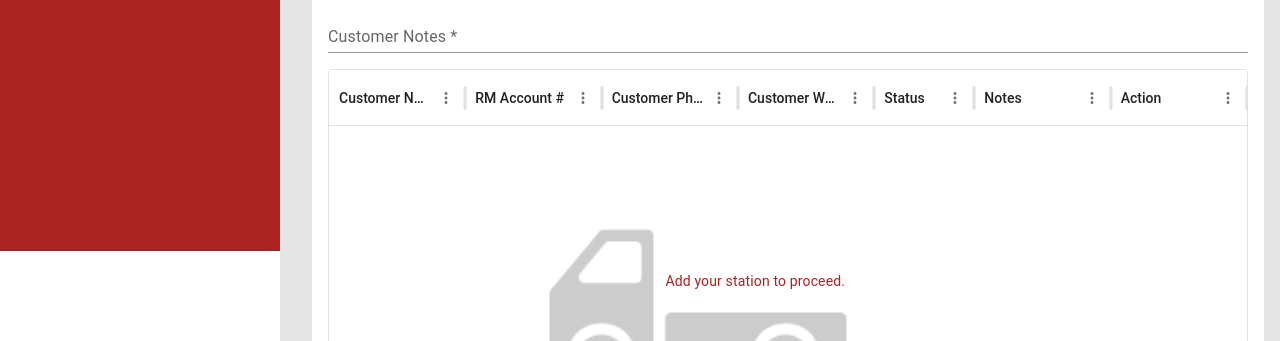
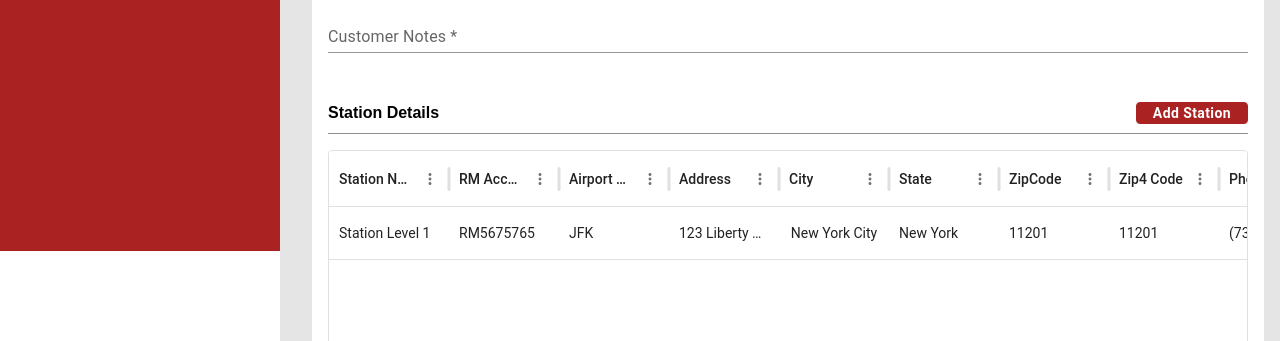
Before and after one commit to RM-Trucking/RM-Trucking, a React (Vite) app in the folder frontend/: page /app/maintenance/customer-maintenance/customer-view in a window 1280 px wide. Shown: the part 608-949 px from the top of the page. Built offline with nearby package versions, Linux system fonts and the light colour scheme.

Commit message:
station table data added

```diff
--- a/frontend/src/redux/slices/customer.jsx
+++ b/frontend/src/redux/slices/customer.jsx
@@ -13,7 +13,9 @@ const initialState = {
   customerSuccess: false,
   customerRows: [],
   customerSearchStr: "",
-  selectedCustomerRowDetails : {}
+  selectedCustomerRowDetails: {},
+  selectedCustomerStationDetails : {},
+  stationRows: [],
 };
 
 const slice = createSlice({
@@ -41,11 +43,35 @@ const slice = createSlice({
         'notes': "At example2.com, we prioritize our customers' shipping needs. Our platform offers a seamless experience for tracking shipments, managing delivery preferences, and accessing real-time updates View more",
       }];
     },
+    getCustomerStationDataSuccess(state, action) {
+      state.isLoading = false;
+      state.stationRows = [
+        {
+          stationName : 'Station Level 1',
+          rmAccountNo : 'RM5675765',
+          airportCode : 'JFK',
+          address     : '123 Liberty Ave...',
+          city        : 'New York City',
+          state       : 'New York',
+          zipCode     : '11201',
+          zip4Code    : '11201',
+          phoneNo     : '(733) 555-0123',
+          faxNo       : '',
+          openTime    : '12:00',
+          closeTime   : '07:00',
+          hrs         : '5',
+          warehouse   : 'Warehouse'
+        }
+      ];
+    },
     setCustomerSearchStr(state, action) {
       state.customerSearchStr = action.payload;
     },
     setSelectedCustomerRowDetails(state, action) {
       state.selectedCustomerRowDetails = action.payload;
+    },
+    setSelectedCustomerStationRowDetails(state, action) {
+      state.selectedCustomerStationDetails = action.payload;
     },
 
   },
@@ -53,7 +79,8 @@ const slice = createSlice({
 
 export const {
   setCustomerSearchStr,
-  setSelectedCustomerRowDetails
+  setSelectedCustomerRowDetails,
+  setSelectedCustomerStationRowDetails,
 } = slice.actions;
 export default slice.reducer;
 
@@ -72,3 +99,14 @@ export function getCustomerData() {
     }
   };
 }
+export function getCustomerStationData() {
+  return async () => {
+    dispatch(slice.actions.startLoading());
+    try {
+      // const response = await axios.get('/stationdata');
+      dispatch(slice.actions.getCustomerStationDataSuccess([]));
+    } catch (error) {
+      dispatch(slice.actions.hasError(error));
+    }
+  };
+}
--- a/frontend/src/sections/customer/CustomerViewStationTable.jsx
+++ b/frontend/src/sections/customer/CustomerViewStationTable.jsx
@@ -3,32 +3,32 @@ import { useNavigate, useLocation } from 'react-router-dom';
 import { DataGrid } from '@mui/x-data-grid';
 import { Box, Stack, Typography, Button, Chip, Tooltip, Divider } from '@mui/material';
 import { useDispatch, useSelector } from '../../redux/store';
-import { getCustomerData } from '../../redux/slices/customer';
 import Iconify from '../../components/iconify';
 import ConfirmDialog from '../../components/confirm-dialog';
 import { PATH_DASHBOARD } from '../../routes/paths';
-import { setSelectedCustomerRowDetails } from '../../redux/slices/customer';
+import { getCustomerStationData, setSelectedCustomerStationRowDetails } from '../../redux/slices/customer';
 import CustomNoRowsOverlay from '../shared/CustomNoRowsOverlay';
 
 export default function CustomerViewStationTable() {
     const dispatch = useDispatch();
     const navigate = useNavigate();
-    const customerRows = useSelector((state) => state?.customerdata?.customerRows);
+    const stationRows = useSelector((state) => state?.customerdata?.stationRows);
     const customerLoading = useSelector((state) => state?.customerdata?.isLoading);
     const [openConfirmDialog, setOpenConfirmDialog] = useState(false);
     const notesRef = useRef('');
 
     // datagrid columns
-    const columns = [{
-        field: "customerName",
-        headerName: "Customer Name",
-        minWidth: 100,
+    const columns = [
+        {
+            field: "stationName",
+            headerName: "Station Name",
+            minWidth: 120,
             flex: 1
         },
         {
             field: "rmAccountNo",
             headerName: "RM Account #",
-        minWidth: 100,
+            minWidth: 110,
             flex: 1,
             renderCell: (params) => {
                 const element = (
@@ -36,9 +36,7 @@ export default function CustomerViewStationTable() {
                         sx={{
                             display: 'flex',
                             flex: 1,
-                        color: '#A22',
                             width: '100%',
-                        textDecoration: 'underline'
                         }}
                     >
                         {params?.row?.rmAccountNo}
@@ -48,66 +46,81 @@ export default function CustomerViewStationTable() {
             },
         },
         {
-        field: "customerPhNo",
-        headerName: "Customer Phone #",
-        minWidth: 100,
+            field: "airportCode",
+            headerName: "Airport Code",
+            minWidth: 110,
             flex: 1
         },
         {
-        field: "customerWebsite",
-        headerName: "Customer Website",
-        minWidth: 100,
+            field: "address",
+            headerName: "Address",
+            minWidth: 110,
             flex: 1
         },
         {
-        field: "status",
-        headerName: "Status",
-        minWidth: 100,
+            field: "city",
+            headerName: "City",
+            minWidth: 110,
             align: 'center',
-        cellClassName: 'center-status-cell',
-        renderCell: (params) => {
-            const element = (
-                <Box
-                    sx={{
-                        display: 'flex',
-                        flex: 1,
-                    }}
-                >
-                    <Chip label={params?.row?.status} sx={{ backgroundColor: (params?.row?.status?.toLowerCase() === 'inactive') ? 'rgba(143, 143, 143, 1)' : 'rgba(92, 172, 105, 1)', }} />
-                </Box>
-            );
-            return element;
-        },
         },
         {
-        field: "notes",
-        headerName: "Notes",
-        minWidth: 100,
+            field: "state",
+            headerName: "State",
+            minWidth: 110,
             flex: 1,
-        renderCell: (params) => {
-            const handleDialogOpen = () => {
-                setOpenConfirmDialog(true);
-                notesRef.current = params?.row?.notes;
-            }
-            const element = (
-                <Box
-                    sx={{
-                        display: 'flex',
+        },
+        {
+            field: "zipCode",
+            headerName: "ZipCode",
+            minWidth: 110,
             flex: 1,
-                    }}
-                >
-                    <Tooltip title={params?.row?.notes} arrow >
-                        <Iconify icon="icon-park-solid:notes" onClick={handleDialogOpen} sx={{ color: '#7fbfc4', marginTop: '15px', cursor: 'pointer' }} />
-                    </Tooltip>
-                </Box>
-            );
-            return element;
         },
+        {
+            field: "zip4Code",
+            headerName: "Zip4 Code",
+            minWidth: 110,
+            flex: 1,
+        },
+        {
+            field: "phoneNo",
+            headerName: "Phone #",
+            minWidth: 110,
+            flex: 1,
+        },
+        {
+            field: "Fax #",
+            headerName: "Phone #",
+            minWidth: 110,
+            flex: 1,
+        },
+        {
+            field: "openTime",
+            headerName: "Open Time",
+            minWidth: 110,
+            flex: 1,
+        },
+        {
+            field: "closeTime",
+            headerName: "Close Time",
+            minWidth: 110,
+            flex: 1,
+        },
+        {
+            field: "hrs",
+            headerName: "Hrs",
+            minWidth: 110,
+            flex: 1,
+        },
+        {
+            field: "warehouse",
+            headerName: "Warehouse",
+            minWidth: 110,
+            flex: 1,
         },
         {
             field: "actions",
             headerName: "Action",
-        minWidth: 100,
+            minWidth: 110,
             flex: 1,
             renderCell: (params) => {
                 const element = (
@@ -119,7 +132,7 @@ export default function CustomerViewStationTable() {
                     >
                         <Tooltip title={'View'} arrow>
                             <Iconify icon="carbon:view-filled" sx={{ color: '#000', marginTop: '15px', mr: 2 }} onClick={() => {
-                            dispatch(setSelectedCustomerRowDetails(params?.row));
+                                dispatch(setSelectedCustomerStationRowDetails(params?.row));
                                 navigate(PATH_DASHBOARD?.maintenance?.customerMaintenance?.customerView);
                             }} />
                         </Tooltip>
@@ -138,74 +151,46 @@ export default function CustomerViewStationTable() {
 
     // call api to get table data
     useEffect(() => {
-        dispatch(getCustomerData());
+        dispatch(getCustomerStationData());
     }, []);
 
     useEffect(() => {
-        console.log('customer rows updated', customerRows);
-    }, [customerRows])
+        console.log('customer rows updated', stationRows);
+    }, [stationRows])
     // dialog actions and functions
     const handleCloseConfirm = () => {
         setOpenConfirmDialog(false);
         notesRef.current = '';
     };
-    const handleTitle = () => {
-        const element = (
-            <>
-                <Stack flexDirection="row" alignItems={'center'} justifyContent="space-between" sx={{ mb: 1 }}>
-                    <Typography sx={{ fontSize: '18px', fontWeight: 600 }}>Customer Notes</Typography>
-                    <Iconify icon="carbon:close" onClick={() => handleCloseConfirm()} sx={{ cursor: 'pointer' }} />
-                </Stack>
-                <Divider sx={{ borderColor: 'rgba(143, 143, 143, 1)' }} />
-            </>
-        );
-        return element;
-    };
-    const handleContent = () => {
-        const confirmDialogContent = (
-            <Box sx={{ pt: 2 }}>
-                <Typography variant="normal" sx={{ fontWeight: 400, fontSize: '16px' }}>
-                    {notesRef.current}
-                </Typography>
-            </Box>
-        );
 
-        return confirmDialogContent;
-    };
-    const handleDialogActions = () => {
 
-        const confirmDialogActions = (
-            <>
+    return (<>
+        <Stack flexDirection={'row'} alignItems={'center'} justifyContent={'space-between'} sx={{mt:4}}>
+            <Typography variant="h7" fontWeight={700}>Station Details</Typography>
             <Button
-                    variant="contained"
-                    onClick={() => handleCloseConfirm()}
-                    size="small"
+                variant="outlined"
                 sx={{
-                        '&.MuiButton-contained': {
+                    height: '22px',
+                    fontWeight: 600,
+                    color: '#fff',
+                    textTransform: 'none', // Prevent uppercase styling
+                    '&.MuiButton-outlined': {
                         borderRadius: '4px',
-                            color: '#ffffff',
+                        color: '#fff',
                         boxShadow: 'none',
-                            fontSize: '14px',
                         p: '2px 16px',
-                            bgcolor: '#A22',
-                            fontWeight: 'normal',
-                            ml: 1,
-                            mb: 1
+                        bgcolor: '#a22',
+                        borderColor : '#a22',
                     },
                 }}
             >
-                    Ok
+                Add Station
             </Button>
-            </>
-        );
-        return confirmDialogActions;
-    }
-
-
-    return (<>
-        <Box sx={{ height: 400, width: "100%", flex: 1 }}>
+        </Stack>
+        <Divider sx={{ borderColor: 'rgba(143, 143, 143, 1)', mt:1 }} />
+        <Box sx={{ height: 400, width: "100%", flex: 1, mt:2 }}>
             <DataGrid
-                rows={[]}
+                rows={stationRows}
                 columns={columns}
                 loading={customerLoading}
                 getRowId={(row) => row?.rmAccountNo}
@@ -214,18 +199,6 @@ export default function CustomerViewStationTable() {
                     noRowsOverlay: CustomNoRowsOverlay,
                 }}
             />
-            <ConfirmDialog
-                open={openConfirmDialog}
-                onClose={handleCloseConfirm}
-                title={handleTitle()}
-                content={handleContent()}
-                action={handleDialogActions()}
-                onKeyDown={(event) => {
-                    if (event.key === 'Escape') {
-                        handleCloseConfirm();
-                    }
-                }}
-            />
         </Box>
     </>)
 }
--- a/frontend/src/sections/shared/CustomNoRowsOverlay.jsx
+++ b/frontend/src/sections/shared/CustomNoRowsOverlay.jsx
@@ -16,21 +16,25 @@ export default function CustomNoRowsOverlay (){
         src={NoRowsDisplay}
         alt="No data available"
         style={{
-           width: '330px',
-            height: '330px',
+           width: '200px',
+            height: '200px',
             transform: 'rotate(-180deg) translateZ(0)',
             transform: 'scaleX(-1)',
             opacity: '20%',
             display: 'block',
+            marginLeft : '10%',
+            marginTop: '5%'
         }}
       />
 
       {/* Text Overlay: Positioned absolutely over the image */}
       <Box
         sx={{
-          transform: 'translate(-110%, -50%)', // Pulls the element back by half its own size to perfectly center it
+          transform: 'translate(-105%, -50%)', // Pulls the element back by half its own size to perfectly center it
           textAlign: 'center',
           color: '#a22',
+          width : '105px',
+          mt : '5%',
         }}
       >
         <Typography variant="body2">
```
Lines whose indentation alone changed are shown as unchanged.
